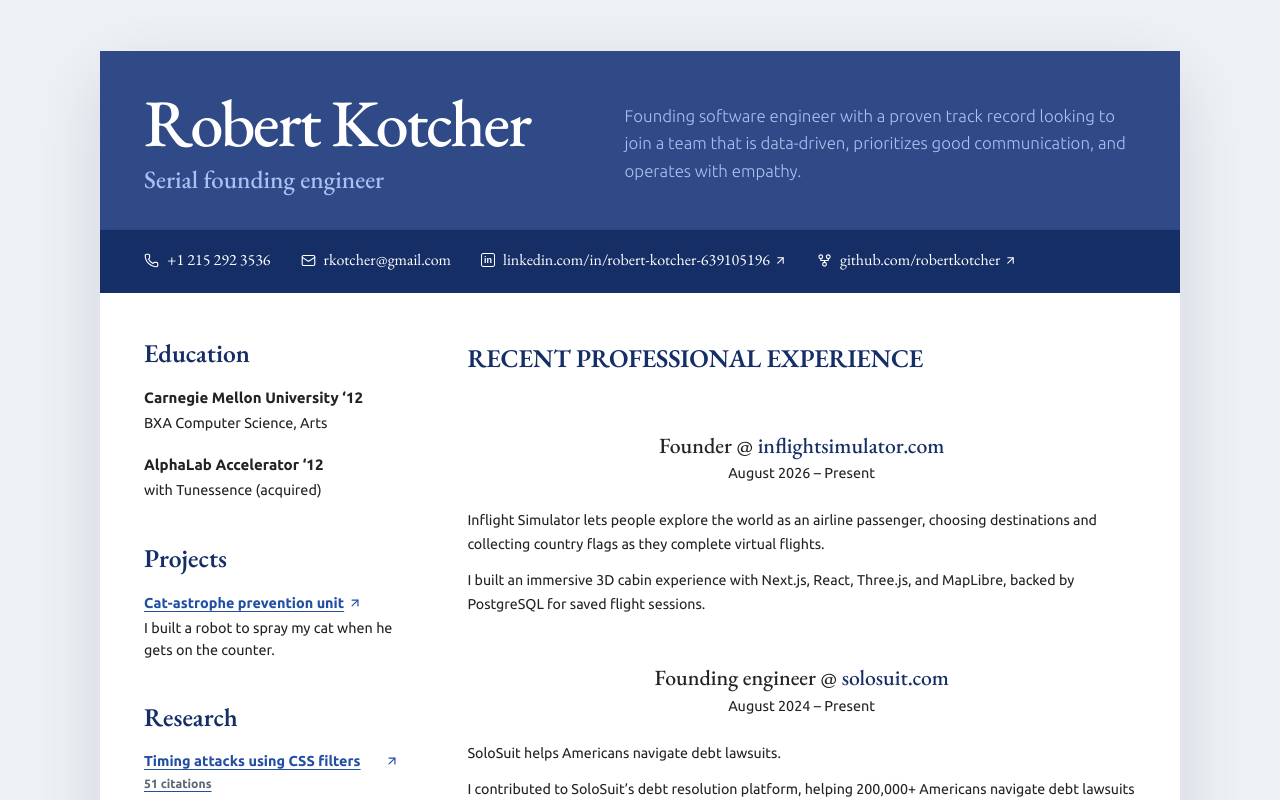
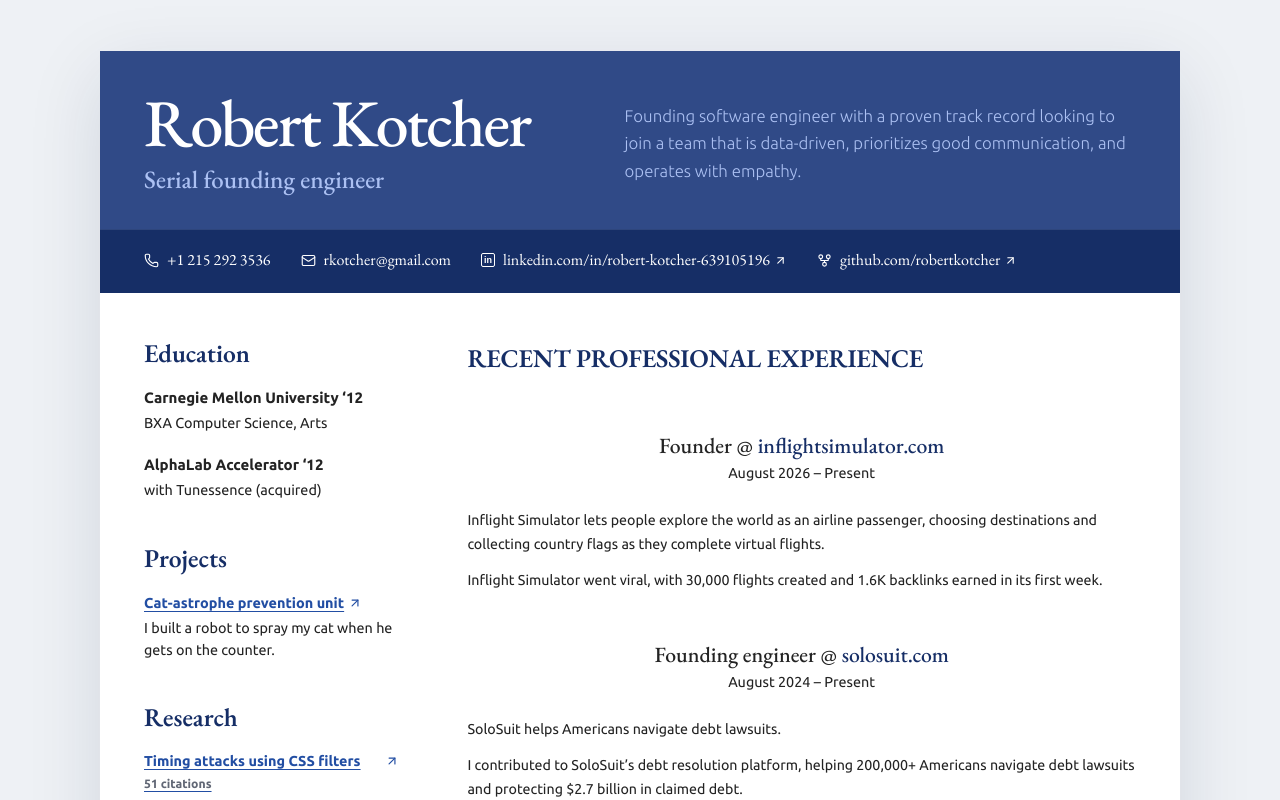
Before and after one commit to robertkotcher/robertkotcher.com, a Next.js app: page / in a window 1280 px wide. Shown: the top 800 px of the page. Built offline with nearby package versions, Linux system fonts and the light colour scheme.

Commit message:
Update Inflight Simulator first-week traction

```diff
--- a/app/page.tsx
+++ b/app/page.tsx
@@ -160,9 +160,8 @@ export default function Home() {
                 as they complete virtual flights.
               </p>
               <p>
-                I built an immersive 3D cabin experience with Next.js, React,
-                Three.js, and MapLibre, backed by PostgreSQL for saved flight
-                sessions.
+                Inflight Simulator went viral, with 30,000 flights created and
+                1.6K backlinks earned in its first week.
               </p>
             </div>
 
```
